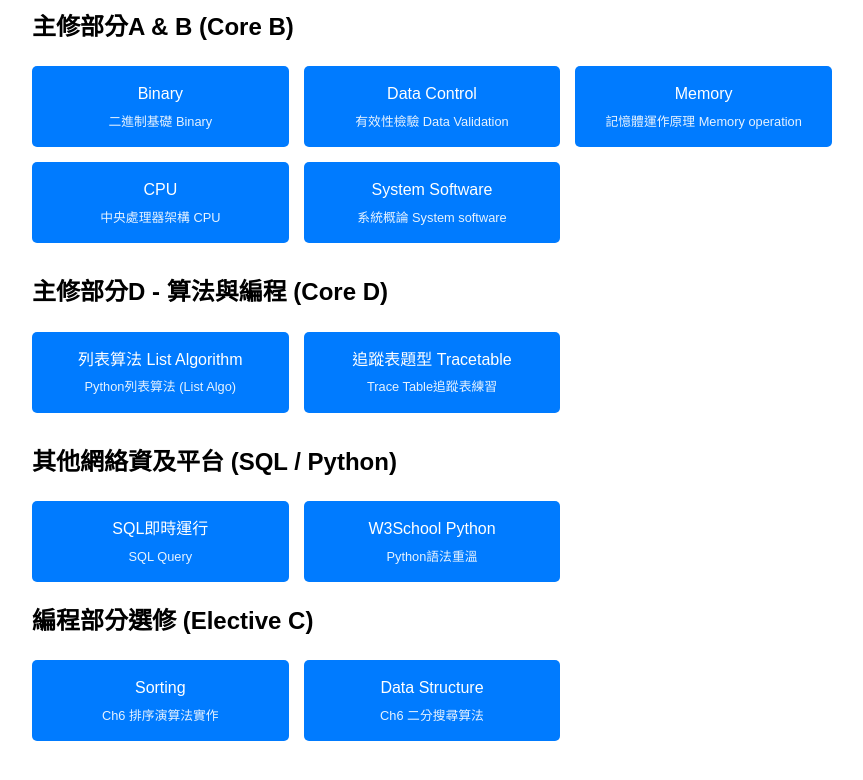
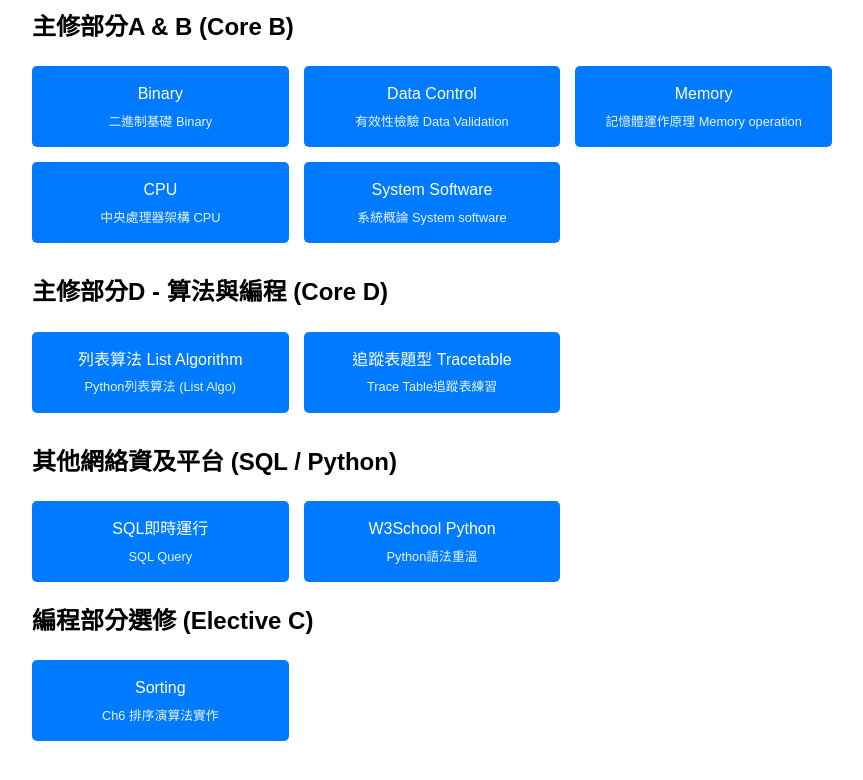
Before and after one commit to twhhhhhh/qos-twh, a plain HTML site: page index.html in a window 1280 px wide. Shown: the part 106-886 px from the top of the page, without its empty margins (208-1071 px from the left). Drawn offline with Linux system fonts and the light colour scheme.

Commit message:
Update index.html

```diff
--- a/index.html
+++ b/index.html
@@ -104,14 +104,16 @@
             </a>
             <a href="https://twhhhhhh.github.io/qos-twh/Exercise.html" target="_blank" class="btn">
                 Exercise <span>編程練習題</span>
+
+            <a href="https://twhhhhhh.github.io/qos-twh/ch6_searching.html" target="_blank" class="btn">
+                Data Structure <span>Ch6 二分搜尋算法</span>
+            </a>
             -->
                         <a href="https://twhhhhhh.github.io/qos-twh/ch6_sorting.html" target="_blank" class="btn">
                 Sorting <span>Ch6 排序演算法實作</span>
 
             </a>
-            <a href="https://twhhhhhh.github.io/qos-twh/ch6_searching.html" target="_blank" class="btn">
-                Data Structure <span>Ch6 二分搜尋算法</span>
-            </a>
+
         </div>
     </div>
 </body>
```
